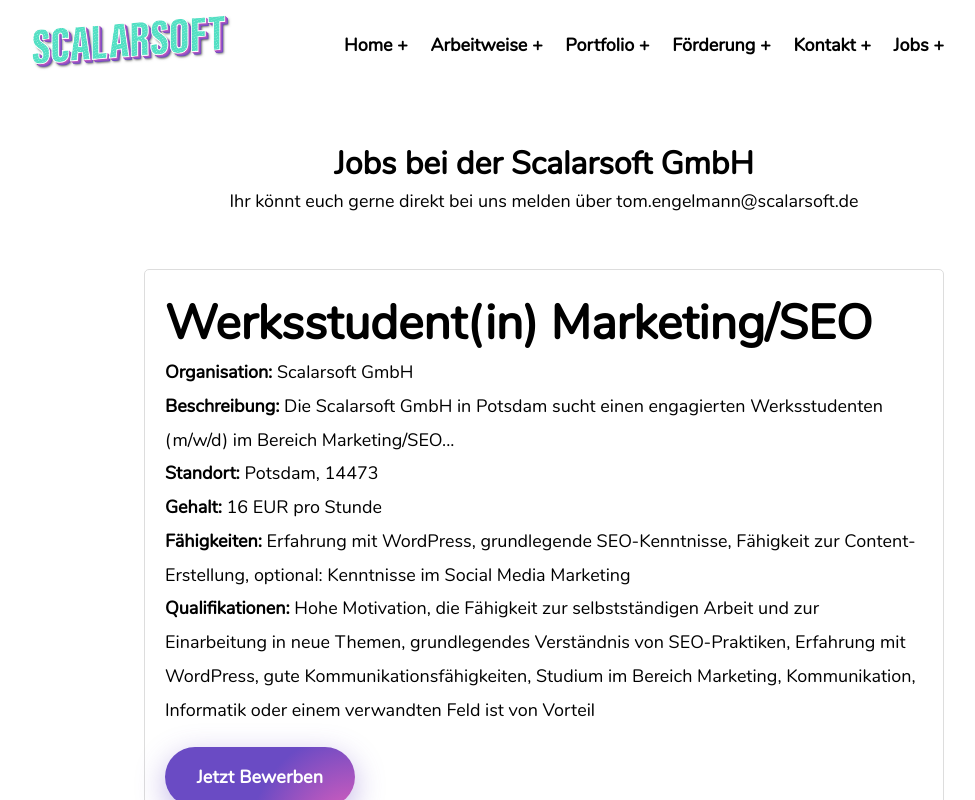
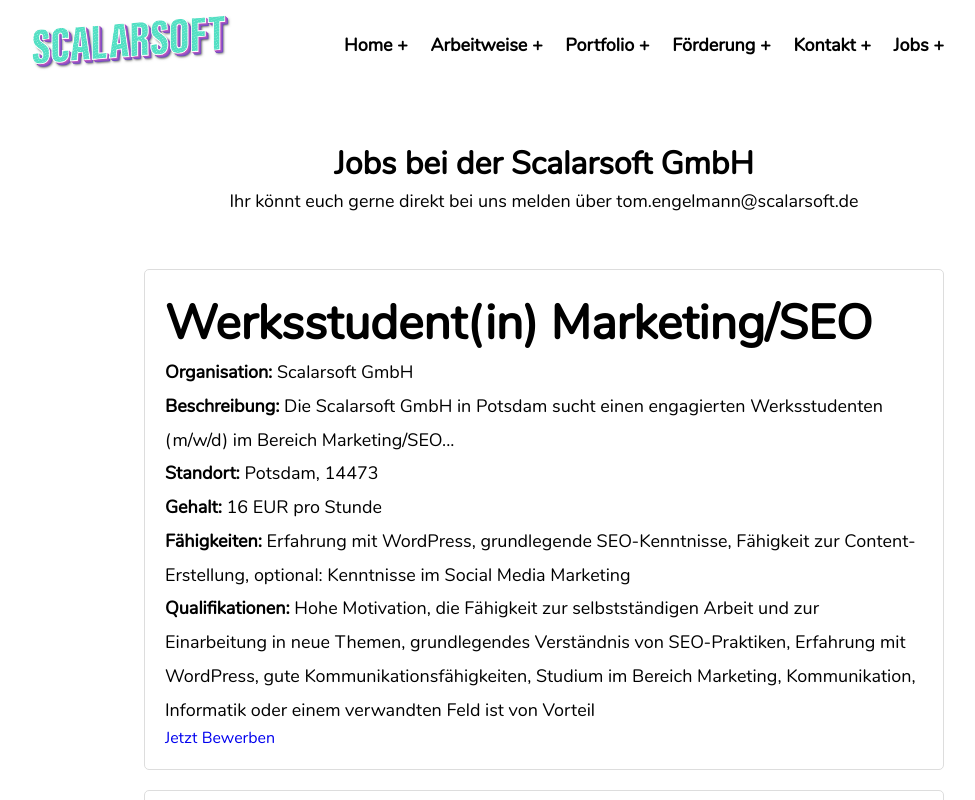
Before and after one commit to tom813/website-engelmann-dev, a Next.js app: page /jobs in a window 1280 px wide. Shown: the top 800 px of the page, without its empty margins (96-1071 px from the left). Built offline with nearby package versions, Linux system fonts and the light colour scheme.

Commit message:
try to fix jobcard

```diff
--- a/pages/components/JobCard.js
+++ b/pages/components/JobCard.js
@@ -1,3 +1,5 @@
+import Link from "next/link";
+
 // components/JobCard.js
 export default function JobCard({ jobData }) {
     const renderSalary = () => {
@@ -28,12 +30,12 @@
         <p><strong>Gehalt:</strong> {renderSalary()}</p>
         <p><strong>Fähigkeiten:</strong> {jobData.skills}</p>
         <p><strong>Qualifikationen:</strong> {jobData.qualifications}</p>
-        <a
+        <Link
         className="call-btn"
         href="mailto:tom.engelmann@scalarsoft.de?subject=Bewerbung%20als%20Werksstudent(in)%20Marketing%2FSEO"
         >
             Jetzt Bewerben
-        </a>
+        </Link>
       </div>
     );
   }
```
